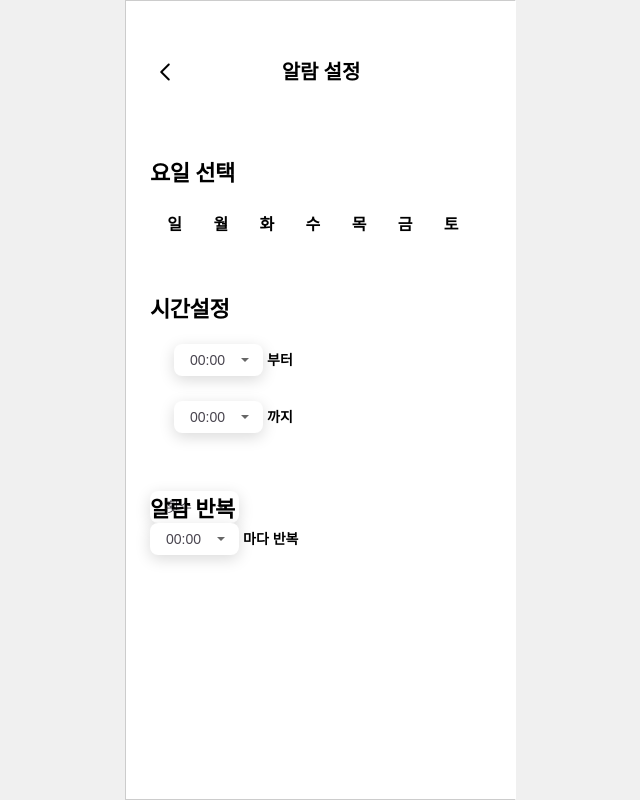
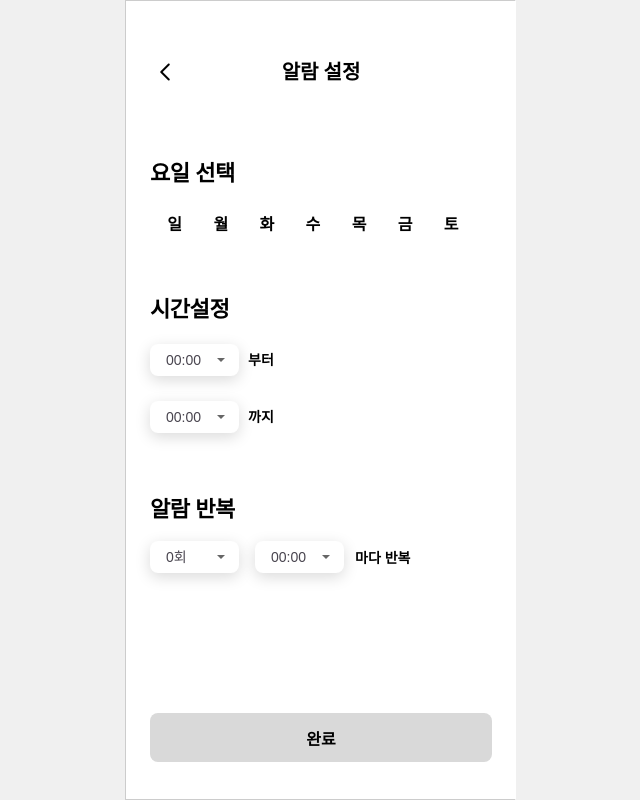
Before and after one commit to Fit-Minder/FIT_MINDER_FE, a React (Create React App) app in the folder fit-minder/: page /alarmpage-one in a window 1280 px wide. Shown: the whole page, without its empty margins (320-960 px from the left). Built offline with nearby package versions, Linux system fonts and the light colour scheme; a web font is replaced by a local one.

Commit message:
[feat] 알람설정페이지 구현 완료

```diff
--- a/fit-minder/src/components/Alarm/AlarmPage-one.css
+++ b/fit-minder/src/components/Alarm/AlarmPage-one.css
@@ -133,7 +133,6 @@
 
 .select-from {
     position: absolute;
-    left: 24px;
     top: 53px; /* 상단에서 190px 위치 */
     width: 100%;
 }
@@ -162,7 +161,6 @@
 
 .select-to {
     position: absolute;
-    left: 24px;
     top: 110px; /* 상단에서 190px 위치 */
     width: 100%;
 }
@@ -171,6 +169,14 @@
     font-size: 14px;
     font-family: 'Pretendard', sans-serif;
     font-weight: 600;
+    margin-left: 5px;
+}
+
+.select-alarm-container {
+    display: flex; /* 플렉스박스 사용 */
+    align-items: center; /* 세로 정렬 */
+    gap: 16px; /* 아이템 사이의 간격 추가 */
+    position: relative; /* 부모 안에서 위치 조정 */
 }
 
 .alarm-repeat-content {
@@ -192,3 +198,45 @@
     letter-spacing: -0.02em;
     color: #000000;
 }
+
+.select-alarm-times,
+.select-alarm-time {
+    display: flex;
+    align-items: center; /* 세로 정렬 */
+    margin-top: 50px;
+}
+
+.text-repeat {
+    margin-left: 11px;
+}
+
+.alarm-bottom-section {
+    bottom: 0; /* 페이지 하단에 위치 */
+    left: 0; /* 왼쪽 가장자리와 정렬 */
+    width: 100%; /* 전체 너비를 차지 */
+    padding: 16px; /* 버튼 주변에 여백 추가 */
+}
+
+.cta-ok-button {
+    position: absolute;
+    Width: 342px;
+    Height: 49px;
+    Left: 24px;
+    bottom: 37px;
+    display: block; /* 블록 레벨 요소로 변경 */
+    margin: 0 auto; /* 가운데 정렬 */
+    padding: 12px 24px; /* 버튼 내부 여백 */
+    font-size: 16px; /* 버튼 텍스트 크기 */
+    font-weight: 700; /* 버튼 텍스트 두께 */
+    color: black; /* 버튼 텍스트 색상 */
+    background-color: #D9D9D9; /* 버튼 배경색 */
+    border: none; /* 버튼 테두리 제거 */
+    border-radius: 8px; /* 버튼 모서리 둥글기 */
+    cursor: pointer; /* 클릭 커서 표시 */
+    transition: background-color 0.3s ease; /* 배경색 전환 효과 */
+}
+
+.cta-ok-button:hover {
+    background-color: black; /* 버튼 호버 시 배경색 변경 */
+    color: white;
+}
--- a/fit-minder/src/components/Alarm/AlarmPage-one.js
+++ b/fit-minder/src/components/Alarm/AlarmPage-one.js
@@ -66,10 +66,10 @@ function AlarmPageOne() {
             </div>
             <div className='alarm-repeat-content'>
                 <div className='alarm-repeat'>알람 반복</div>
-                    <div>
+                    <div className='select-alarm-container'>
                         <div className='select-alarm-times'>
                             <select className='custom-select' value={selectedNumber} onChange={handleNumberChange}>
-                                    <option value="">횟수</option>
+                                    <option value="">0회</option>
                                     {Array.from({ length: 10 }, (_, i) => (
                                         <option key={i + 1} value={i + 1}>{i + 1}</option>
                                     ))}
@@ -86,6 +86,9 @@ function AlarmPageOne() {
                     </div>
             </div>
         </div>
+        <div className='alarm-bottom-section'>
+            <button className='cta-ok-button'>완료</button>
+        </div>
     </div>
   );
 };
```
